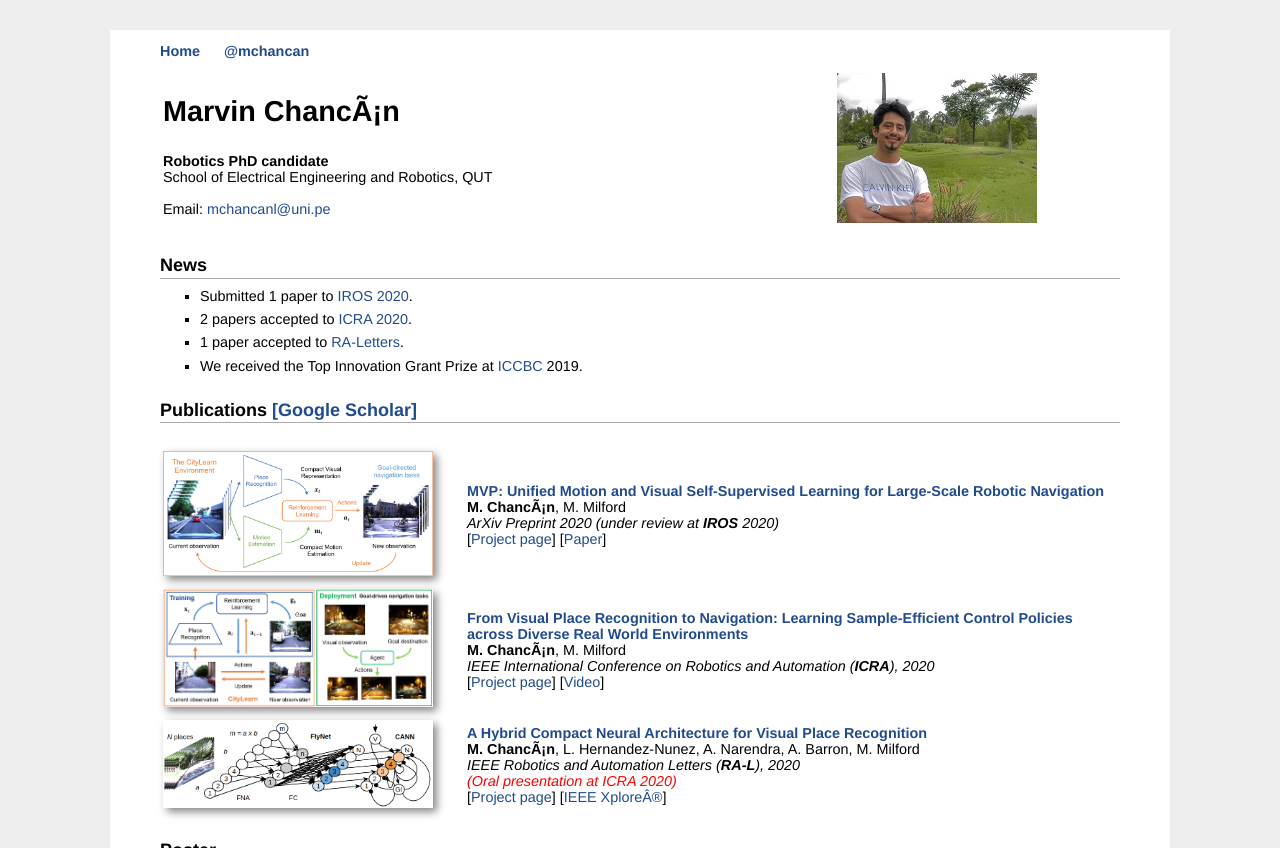
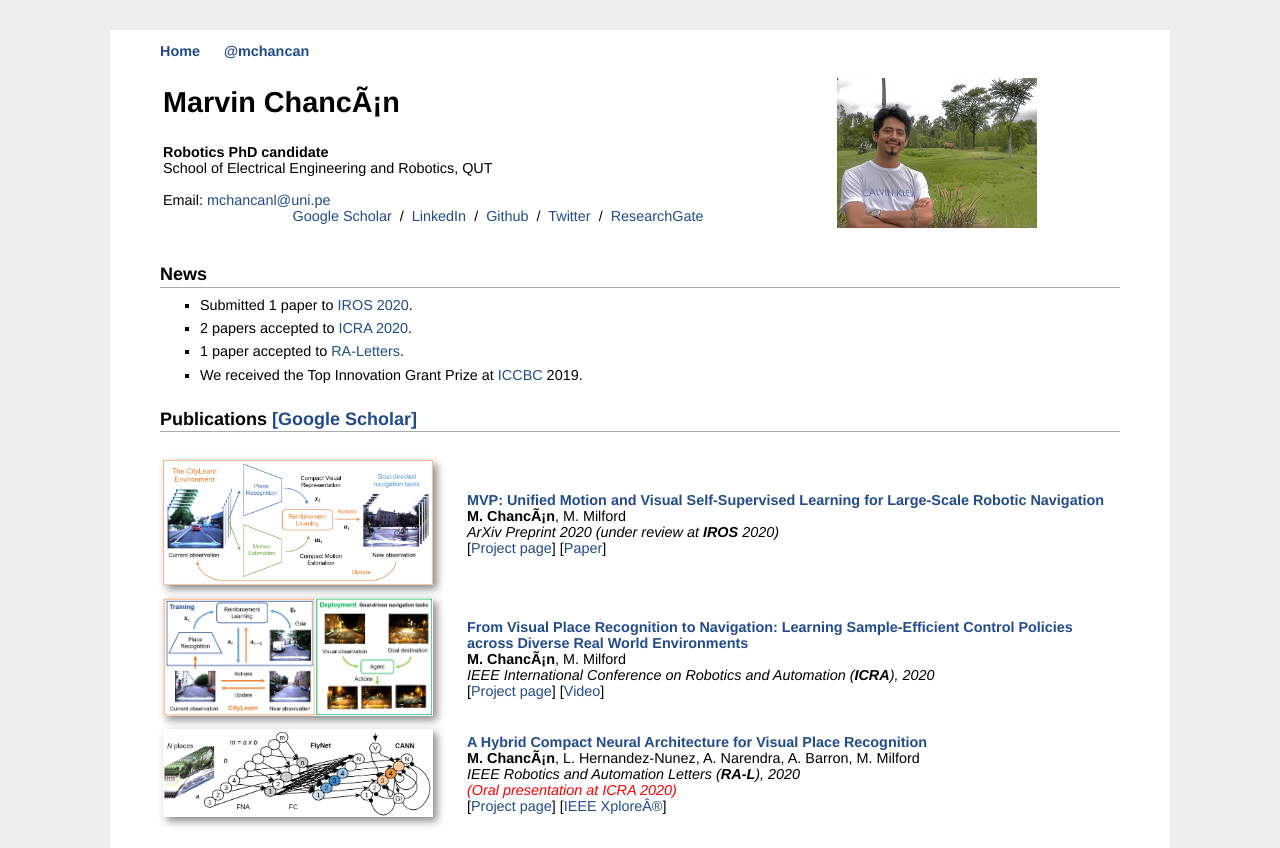
Before and after one commit to mchancan/mchancan.github.io, a Jekyll site: the page built from index.html, in a window 1280 px wide and 900 px high, cut to the strip 0-848 px from the top of the window. Built offline with Jekyll 4.4.1, drawn with Linux system fonts in a browser that asks for light colours; comment, search, counter and statistics services are not loaded.

Commit message:
Update index.html

```diff
--- a/index.html
+++ b/index.html
@@ -15,6 +15,15 @@ title: Marvin
 				School of Electrical Engineering and Robotics, QUT </br>
 				</br>
 				Email: <a href="mailto:mchancanl@uni.pe">mchancanl@uni.pe</a>
+				</br>
+				<p align="center">
+					<!-- <a href="./cv.pdf">CV</a> &nbsp;/&nbsp; -->
+					<a href="https://scholar.google.com/citations?user=iK7xhJ4AAAAJ&hl=en">Google Scholar</a> &nbsp;/&nbsp;
+					<a href="https://www.linkedin.com/in/mchancan">LinkedIn</a> &nbsp;/&nbsp;
+					<a href="https://github.com/mchancan">Github</a> &nbsp;/&nbsp;
+					<a href="https://twitter.com/mchancan">Twitter</a> &nbsp;/&nbsp;
+					<a href="https://www.researchgate.net/profile/Marvin_Chancan">ResearchGate</a>
+				</p>
 				<!--<a href="https://github.com/mchancan">[GitHub]</a>
 				<a href="https://twitter.com/mchancan">[Twitter]</a>-->
 			</td>
```
